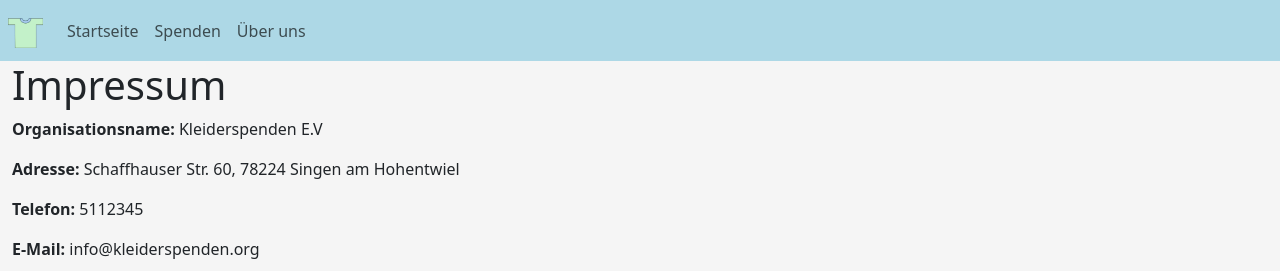
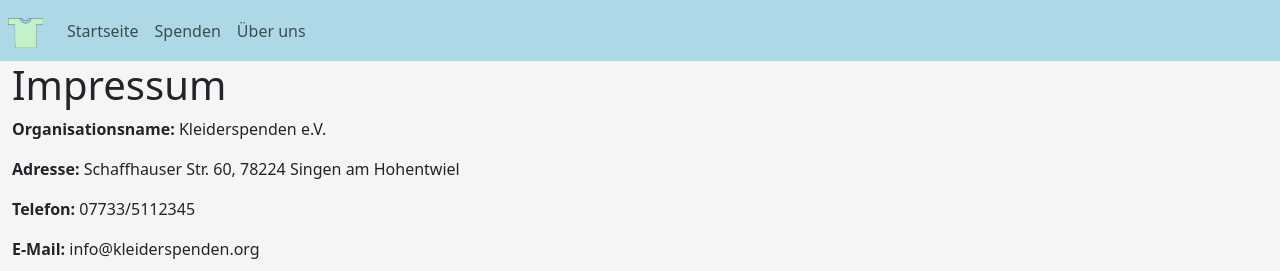
Before and after one commit to xitsMichIU/kleiderspenden-ev, a Next.js app: page /legal in a window 1280 px wide. Shown: the top 271 px of the page. Built offline with nearby package versions, Linux system fonts and the light colour scheme.

Commit message:
Rechtschreibfehler Behoben

```diff
--- a/app/about/page.js
+++ b/app/about/page.js
@@ -16,7 +16,7 @@ function About() {
                 <Row>
                     <Col>
                         <h1>Vereinsgeschichte</h1>
-                        <p>In der Stadt Singen am Hohentwiel beschlossen in den 60er Jahren Hans und Maria Störk, einen Kleiderspendenverein ins Leben zu rufen, um Bedürftigen in der Region zu helfen. Im laufe der Jahre wurde das Einsatzgebiet auf Krisenregionen weltweit ausgedehnt.</p>
+                        <p>In der Stadt Singen am Hohentwiel beschlossen in den 60er Jahren Hans und Maria Störk, einen Kleiderspendenverein ins Leben zu rufen, um Bedürftigen in der Region zu helfen. Im Laufe der Jahre wurde das Einsatzgebiet auf Krisenregionen weltweit ausgedehnt.</p>
                     </Col>
                 </Row>
 
--- a/app/donate/summary/page.js
+++ b/app/donate/summary/page.js
@@ -76,7 +76,7 @@ export default function Summary() {
                     <div>
                         <h1>Abholung erfolgreich beauftragt!</h1>
                         <h3>Vielen Dank, {anredeText} {nachname}!</h3>
-                        <p>Wir sehen uns bei der Abholung! Nachfolgend eine Übersicht ihrer übermittelten Daten.</p>
+                        <p>Wir sehen uns bei der Abholung! Nachfolgend eine Übersicht Ihrer übermittelten Daten.</p>
                         <Row>
                             <Col>
                                 <h3>Persönliche Angaben im Überblick:</h3>
--- a/app/legal/page.js
+++ b/app/legal/page.js
@@ -14,9 +14,9 @@ export default function Imprint() {
     return (
         <Container fluid>
             <h1>Impressum</h1>
-            <p><strong>Organisationsname:</strong> Kleiderspenden E.V</p>
+            <p><strong>Organisationsname:</strong> Kleiderspenden e.V.</p>
             <p><strong>Adresse:</strong> Schaffhauser Str. 60, 78224 Singen am Hohentwiel</p>
-            <p><strong>Telefon:</strong> 5112345</p>
+            <p><strong>Telefon:</strong> 07733/5112345</p>
             <p><strong>E-Mail:</strong> info@kleiderspenden.org</p>
             <p><strong>Vertretungsberechtigte Personen:</strong> Michael Geigges (Geschäftsführer)</p>
             <p><strong>Registergericht:</strong> Amtsgericht Singen</p>
--- a/app/page.js
+++ b/app/page.js
@@ -22,7 +22,7 @@ export default function Home() {
       </Container>
 
       <Container fluid>
-        <h1>Willkommen beim Kleiderspenden e.V.</h1>
+        <h1>Willkommen beim Verein Kleiderspenden e.V.</h1>
         <p>Wir sind ein gemeinnütziger Verein im Hegau und nehmen Kleiderspenden entgegen.</p>
         {/*xs stellt sicher das die Karten untereinander angezeigt werden*/}
         <Row xs={1} md={2} className="g-4 mb-4">
--- a/components/manual.jsx
+++ b/components/manual.jsx
@@ -5,7 +5,7 @@ export default function Manual() {
     return (
         <Accordion defaultActiveKey="0" as={Col} xs={12} md={12} lg={12}>
             <Accordion.Item eventKey="1">
-                <Accordion.Header>Anleitung Ausklappen</Accordion.Header>
+                <Accordion.Header>Anleitung ausklappen</Accordion.Header>
                 <Accordion.Body>
                     <Row>
                         <Col>
@@ -13,7 +13,7 @@ export default function Manual() {
                             <p><strong>Schritt 1: Methode wählen</strong></p>
                             <p>Sie können auf zwei verschiedene Arten Kleidung spenden:</p>
                             <ol>
-                                <li><strong>Abholung durch ein Sammelfahrzeug:</strong> Geben Sie ihre Kontaktdaten an, und ein Sammelfahrzeug wird die Kleidung abholen. Bitte beachten Sie, dass dies nur im Postleitzahlenbereich 78*** erfolgen kann. Wohnen Sie außerhalb dieses Bereichs, können Sie die Spende gerne in unserer Filiale vorbeibringen.</li>
+                                <li><strong>Abholung durch ein Sammelfahrzeug:</strong> Geben Sie ihre Kontaktdaten an und ein Sammelfahrzeug wird die Kleidung abholen. Bitte beachten Sie, dass dies nur im Postleitzahlenbereich 78*** erfolgen kann. Wohnen Sie außerhalb dieses Bereichs, können Sie die Spende gerne in unserer Filiale vorbeibringen.</li>
                                 <li><strong>Abgabe in der Geschäftsstelle:</strong> Sie können auch gerne bei uns in der Filiale vorbeikommen. Sie können Ihre Spende entweder vorab registrieren oder die Spende erst bei Übergabe registrieren. Die Anschrift und Öffnungszeiten unserer Geschäftsstelle finden Sie <a href="/about" target="_blank">hier.</a></li>
                             </ol>
                             <p><strong>Schritt 2: Krisengebiet wählen</strong></p>
```
